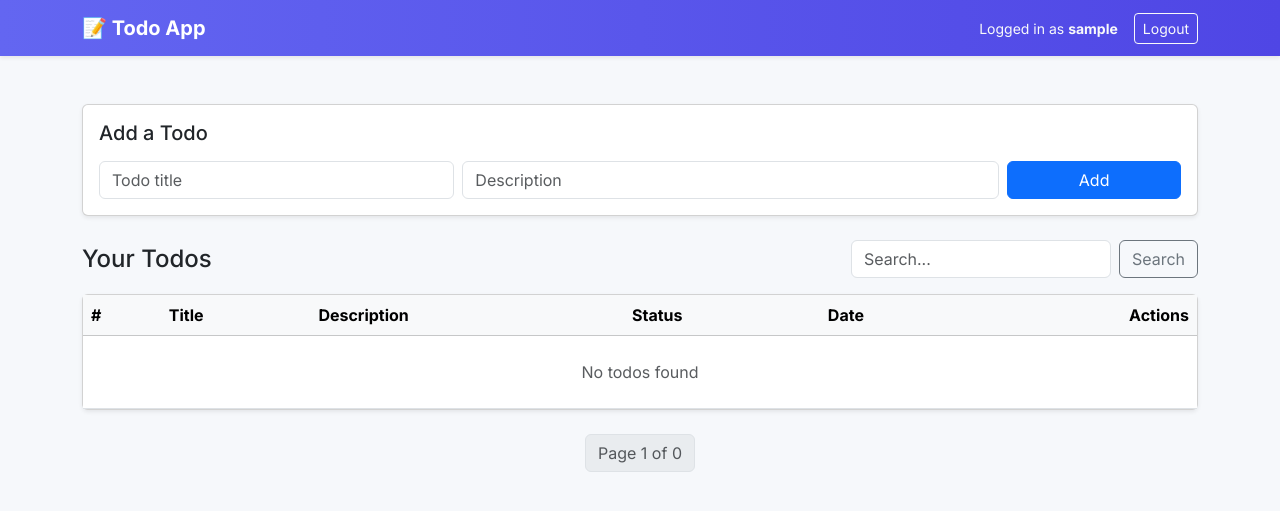
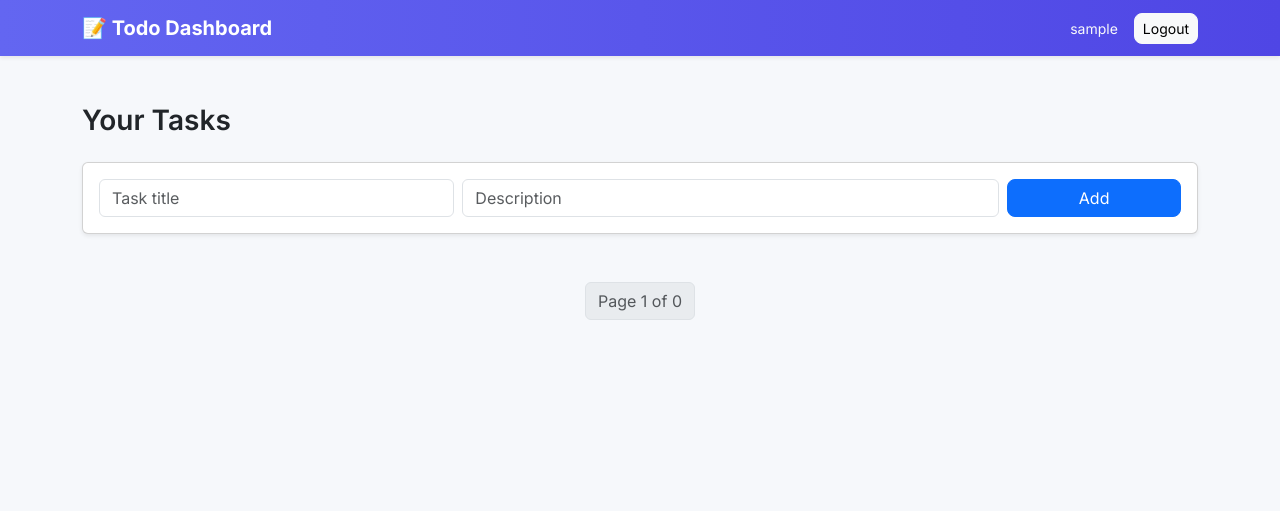
Before and after one commit to Agnish77/TodoApp, a Flask app: template templates/index.html in a window 1280 px wide. Shown: the top 511 px of the page. Run offline with Flask 3, Linux system fonts and the light colour scheme; the template is opened without the code that fills it: values that come from a table or form of the project are taken from there, others are empty; the visitor is signed in with stand-in values (Sample User, id 1).

Commit message:
Update index.html

```diff
--- a/templates/index.html
+++ b/templates/index.html
@@ -1,141 +1,134 @@
 {% extends "base.html" %}
 {% block body %}
 
-<nav class="navbar navbar-dark bg-dark shadow-sm">
-  <div class="container d-flex justify-content-between align-items-center">
+<nav class="navbar navbar-dark shadow-sm">
+<div class="container">
 
-    <a class="navbar-brand fw-bold" href="#">📝 Todo App</a>
+<a class="navbar-brand fw-bold">📝 Todo Dashboard</a>
 
 <div class="d-flex align-items-center gap-3">
+
 <span class="text-light small">
-        Logged in as <strong>{{ current_user.username }}</strong>
+{{ current_user.username }}
 </span>
 
-      <a href="/logout" class="btn btn-sm btn-outline-light">
+<a href="/logout" class="btn btn-light btn-sm btn-modern">
 Logout
 </a>
+
 </div>
-
 </div>
 </nav>
 
 
 <div class="container my-5">
 
-  <!-- ADD TODO CARD -->
+<h3 class="page-title mb-4">Your Tasks</h3>
+
+
 <div class="card shadow-sm mb-4">
 <div class="card-body">
-      <h5 class="card-title mb-3">Add a Todo</h5>
 
 <form action="/" method="POST">
+
 <div class="row g-2">
+
 <div class="col-md-4">
-            <input type="text" class="form-control" name="title" placeholder="Todo title" required>
+<input class="form-control" name="title" placeholder="Task title" required>
 </div>
+
 <div class="col-md-6">
-            <input type="text" class="form-control" name="desc" placeholder="Description" required>
+<input class="form-control" name="desc" placeholder="Description">
 </div>
+
 <div class="col-md-2 d-grid">
-            <button class="btn btn-primary">Add</button>
+<button class="btn btn-primary btn-modern">
+Add
+</button>
 </div>
+
 </div>
 </form>
 </div>
 </div>
 
-  <!-- SEARCH -->
-  <div class="d-flex justify-content-between align-items-center mb-3">
-    <h4 class="mb-0">Your Todos</h4>
 
-    <form method="GET" class="d-flex">
-      <input class="form-control me-2" type="search" name="search"
-             placeholder="Search..." value="{{ search }}">
-      <button class="btn btn-outline-secondary">Search</button>
-    </form>
+<div class="row">
+
+{% for todo in todos.items %}
+
+<div class="col-md-6 col-lg-4 mb-4">
+
+<div class="card todo-card shadow-sm">
+
+<div class="card-body">
+
+<h5 class="fw-semibold">{{ todo.title }}</h5>
+
+<p class="text-muted small">
+{{ todo.desc }}
+</p>
+
+{% if todo.completed %}
+
+<span class="badge bg-success">Completed</span>
+
+{% else %}
+
+<span class="badge bg-warning text-dark">Pending</span>
+
+{% endif %}
+
+<div class="mt-3 d-flex gap-2">
+
+<a href="/toggle/{{todo.id}}" class="btn btn-sm btn-outline-success btn-modern">
+Done
+</a>
+
+<a href="/update/{{todo.id}}" class="btn btn-sm btn-outline-primary btn-modern">
+Edit
+</a>
+
+<a href="/delete/{{todo.id}}" class="btn btn-sm btn-outline-danger btn-modern">
+Delete
+</a>
+
 </div>
 
-  <!-- TODO TABLE -->
-  <div class="card shadow-sm">
-    <div class="table-responsive">
-      <table class="table table-hover align-middle mb-0">
-        <thead class="table-light">
-          <tr>
-            <th>#</th>
-            <th>Title</th>
-            <th>Description</th>
-            <th>Status</th>
-            <th>Date</th>
-            <th class="text-end">Actions</th>
-          </tr>
-        </thead>
-
-        <tbody>
-          {% for todo in todos.items %}
-          <tr>
-            <td>{{ loop.index + (todos.page-1)*todos.per_page }}</td>
-
-            <td class="fw-semibold">{{ todo.title }}</td>
-
-            <td class="text-muted">{{ todo.desc }}</td>
-
-            <td>
-              {% if todo.completed %}
-                <span class="badge bg-success">Done</span>
-              {% else %}
-                <span class="badge bg-warning text-dark">Pending</span>
-              {% endif %}
-            </td>
-
-            <td>{{ todo.date_c.strftime('%d %b %Y') }}</td>
-
-            <td class="text-end">
-              <a href="/toggle/{{ todo.id }}" class="btn btn-sm btn-outline-success">
-                {% if todo.completed %}Undo{% else %}Done{% endif %}
-              </a>
-              <a href="/update/{{ todo.id }}" class="btn btn-sm btn-outline-primary">Edit</a>
-              <a href="/delete/{{ todo.id }}"
-                 class="btn btn-sm btn-outline-danger"
-                 onclick="return confirm('Delete this todo?')">
-                Delete
-              </a>
-            </td>
-          </tr>
-          {% else %}
-          <tr>
-            <td colspan="6" class="text-center text-muted py-4">
-              No todos found
-            </td>
-          </tr>
-          {% endfor %}
-        </tbody>
-      </table>
+</div>
 </div>
 </div>
 
-  <!-- PAGINATION -->
+{% endfor %}
+
+</div>
+
+
 <nav class="mt-4">
 <ul class="pagination justify-content-center">
+
 {% if todos.has_prev %}
 <li class="page-item">
-          <a class="page-link" href="?page={{ todos.prev_num }}&search={{ search }}">
-            ← Previous
+<a class="page-link" href="?page={{todos.prev_num}}">
+Previous
 </a>
 </li>
 {% endif %}
 
 <li class="page-item disabled">
 <span class="page-link">
-          Page {{ todos.page }} of {{ todos.pages }}
+Page {{todos.page}} of {{todos.pages}}
 </span>
 </li>
 
 {% if todos.has_next %}
 <li class="page-item">
-          <a class="page-link" href="?page={{ todos.next_num }}&search={{ search }}">
-            Next →
+<a class="page-link" href="?page={{todos.next_num}}">
+Next
 </a>
 </li>
 {% endif %}
+
 </ul>
 </nav>
 
```
Lines whose indentation alone changed are shown as unchanged.
